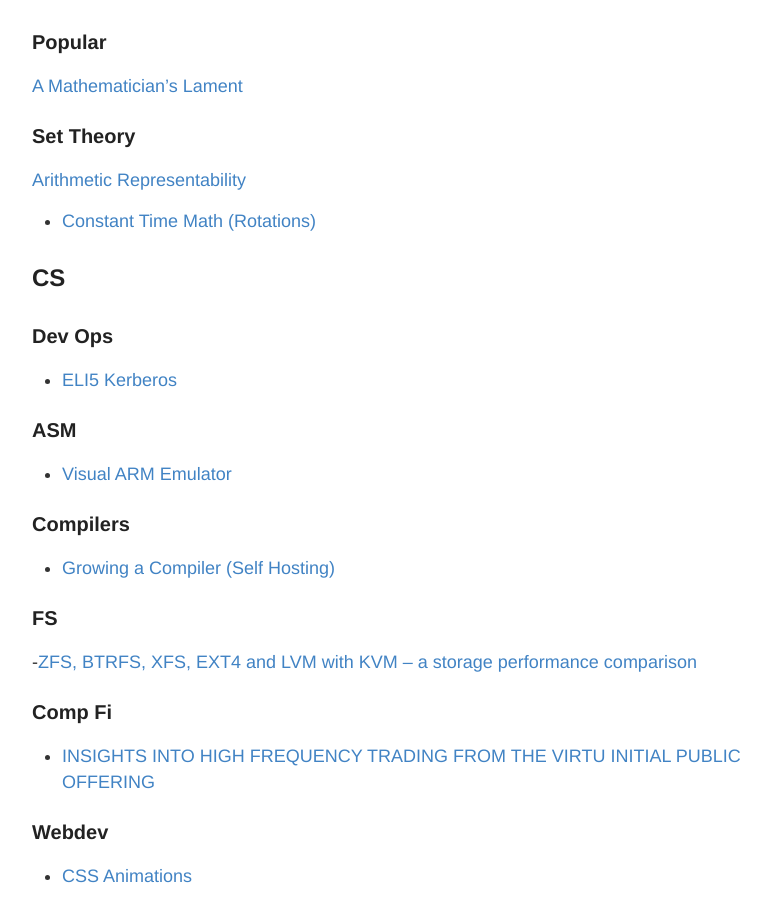
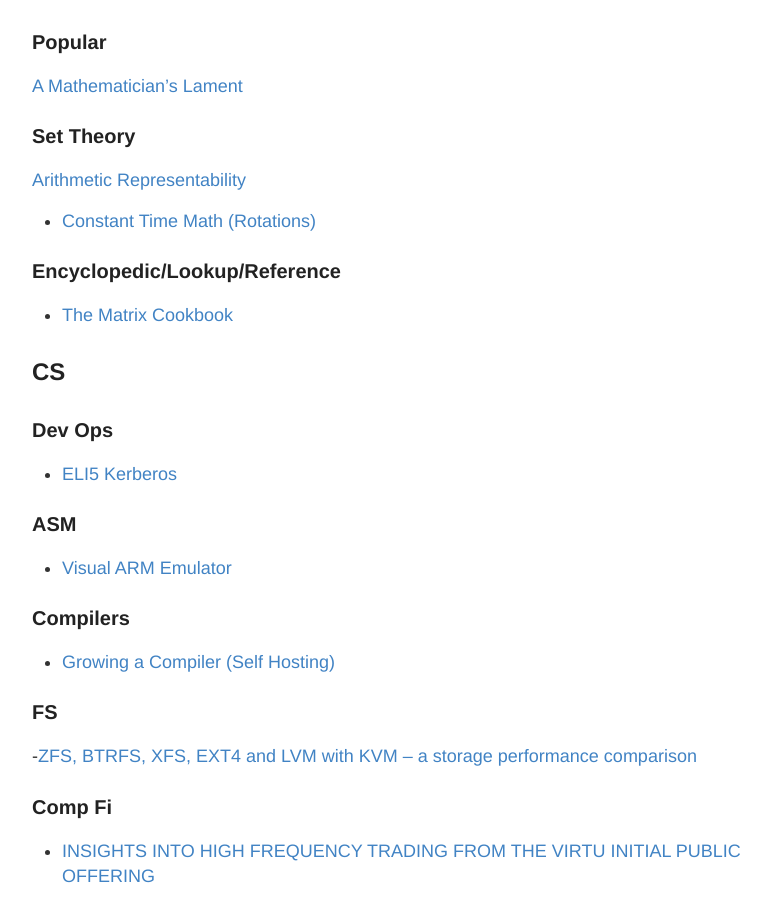
Before and after one commit to RONNCC/ronncc.github, a Jekyll site: the page built from _posts/2016-1-1-InterestingLinks.md, in a window 1280 px wide and 900 px high, scrolled down 1067 px. Shown: the whole window, without its empty margins (248-1019 px from the left). Built offline with Jekyll 4.4.1, drawn with Linux system fonts in a browser that asks for light colours; comment, search, counter and statistics services are not loaded.

```diff
--- a/_posts/2016-1-1-InterestingLinks.md
+++ b/_posts/2016-1-1-InterestingLinks.md
@@ -45,6 +45,9 @@
 [Arithmetic Representability](http://www.cs.cornell.edu/courses/cs4860/2009sp/lec-22.pdf)
 
 - [Constant Time Math (Rotations)](https://en.wikipedia.org/wiki/CORDIC)
+
+### Encyclopedic/Lookup/Reference
+- [The Matrix Cookbook](http://www2.imm.dtu.dk/pubdb/views/edoc_download.php/3274/pdf/imm3274.pdf)
 
 ## CS
 
```
